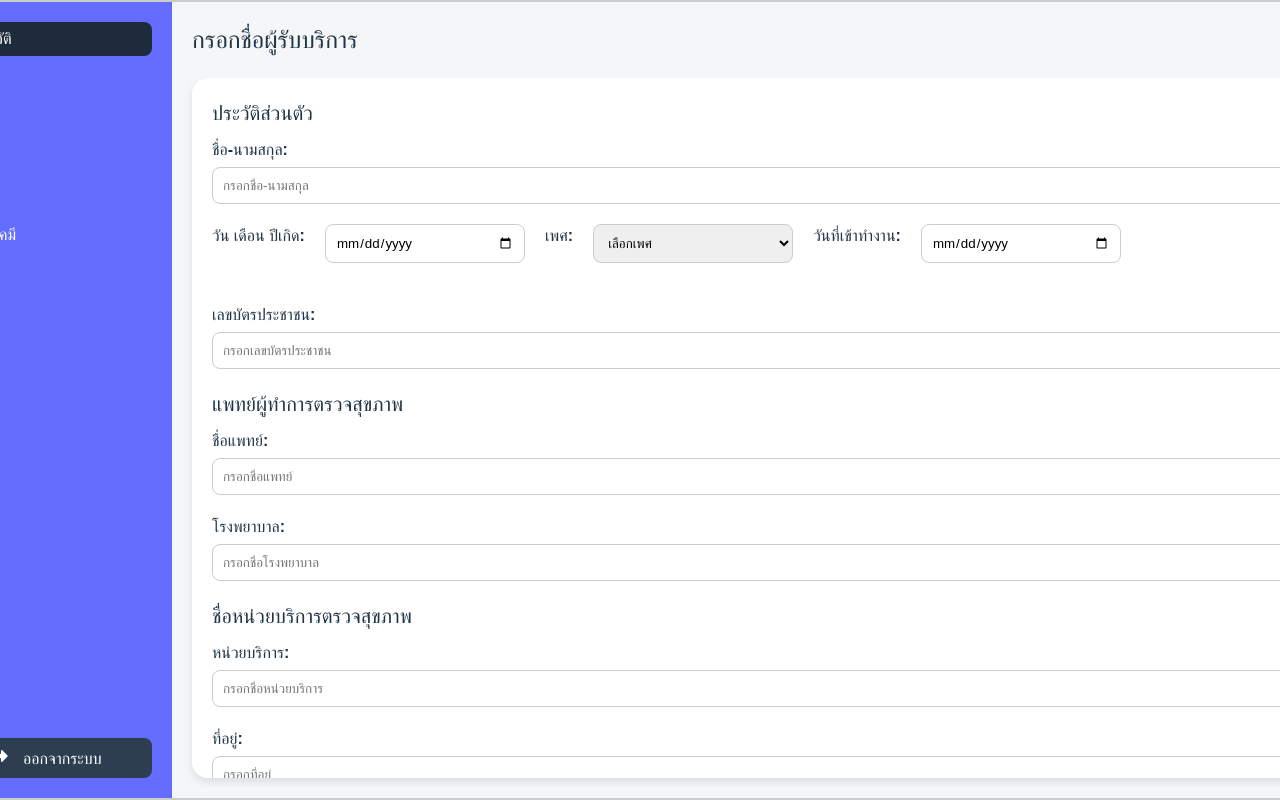
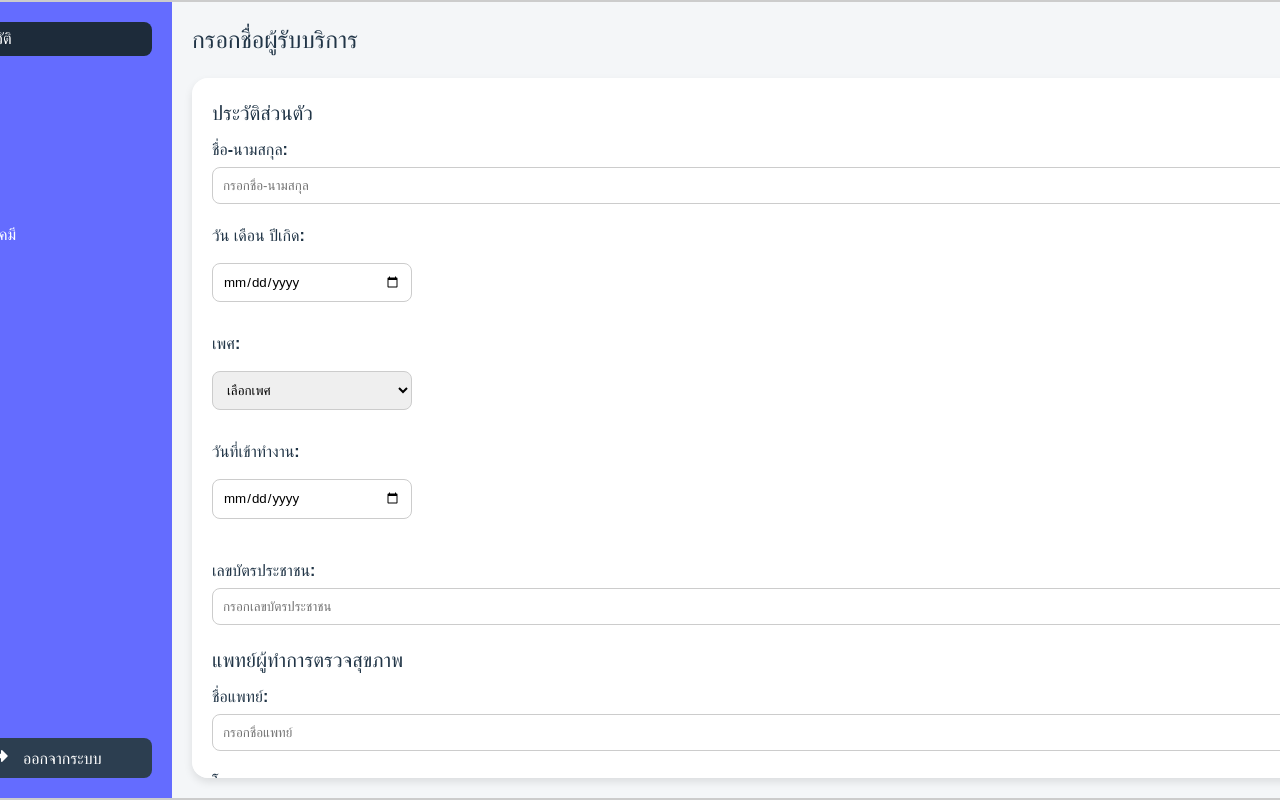
Before and after one commit to joozery/webappmo, a React (Vite) app in the folder frontend/: page /dashboard in a window 1280 px wide. Shown: the top 800 px of the page. Built offline with nearby package versions, Linux system fonts and the light colour scheme.

Commit message:
Updated CSS for sidebar and container, added spacing and border-radius

```diff
--- a/frontend/src/components/Dashboard.css
+++ b/frontend/src/components/Dashboard.css
@@ -162,8 +162,20 @@ table tbody tr:hover {
 /* จัด input ให้อยู่ในบรรทัดเดียวกัน */
 .form-row {
   display: flex;
-  gap: 20px; /* ระยะห่างระหว่าง input fields */
+  flex-direction: column;
+  gap: 10px; /* ระยะห่างระหว่าง input fields */
   margin-bottom: 20px;
+}
+
+.form-row label {
+  margin-bottom: 5px;
+}
+
+.form-row input, .form-row select {
+  width: 100%;
+  padding: 10px;
+  border: 1px solid #ccc;
+  border-radius: 8px;
 }
 
 .form-container input, .form-container select {
```
